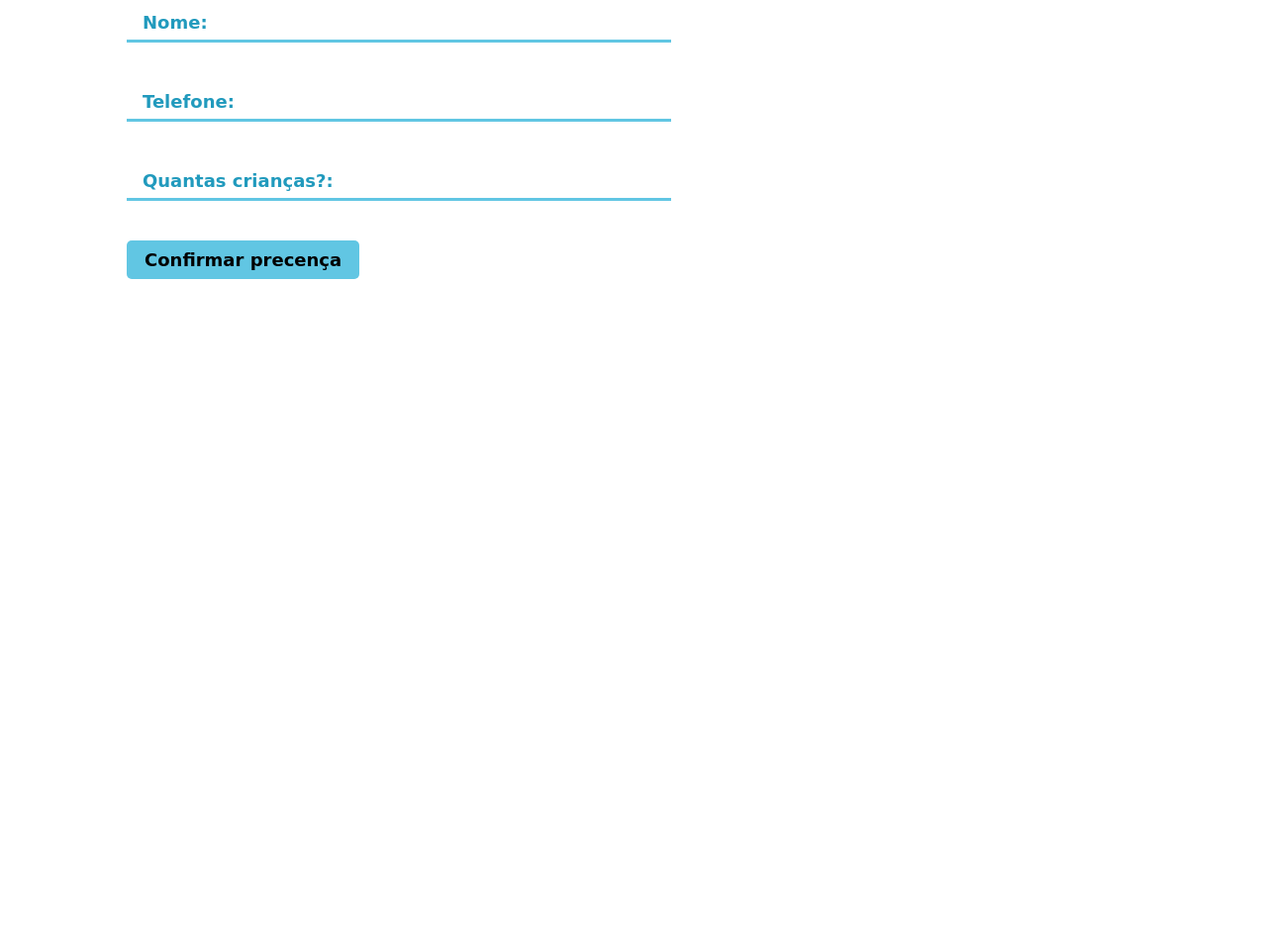
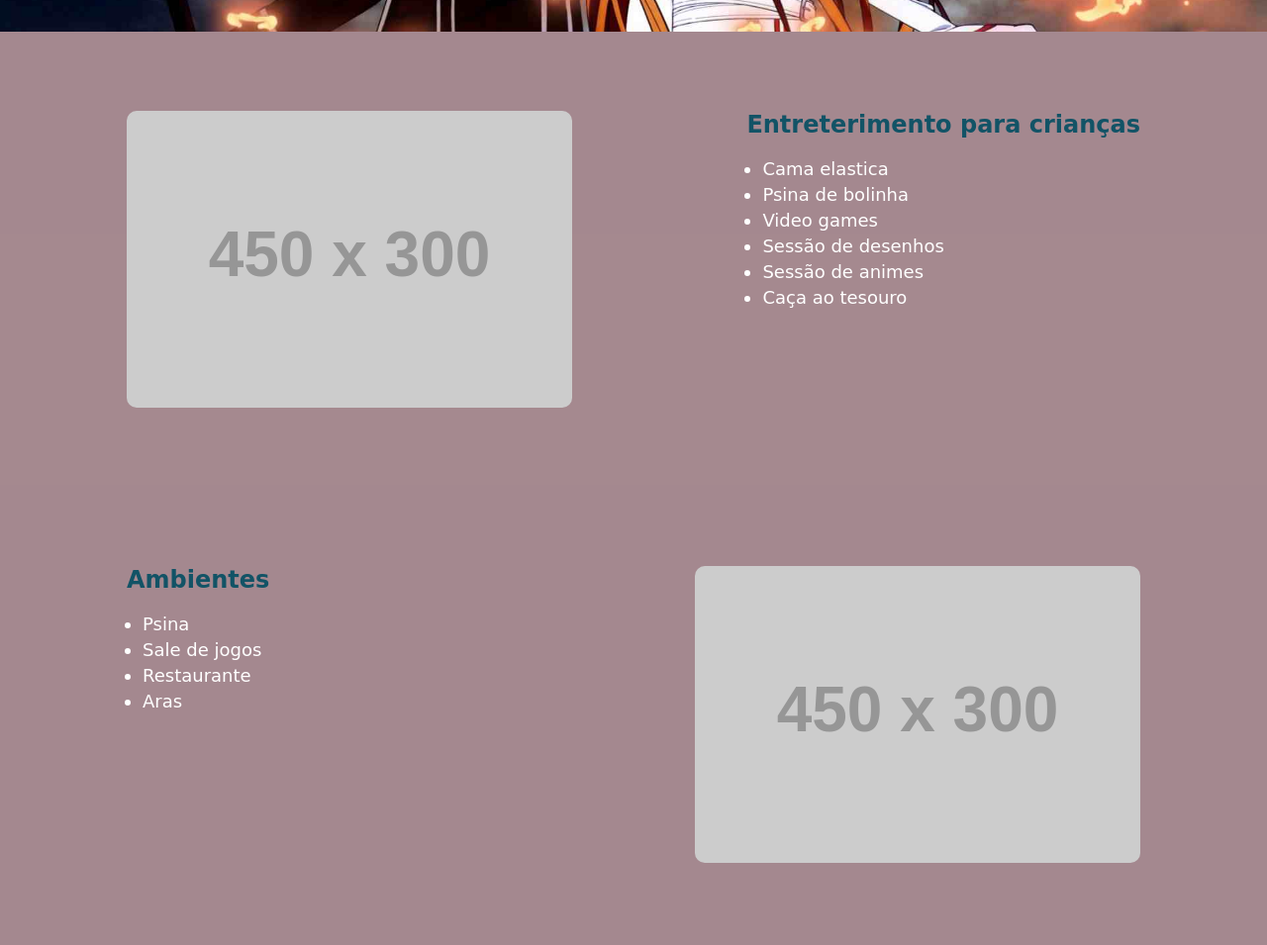
Before and after one commit to erickcred/exercicio_aniversario, a website built with Parcel: page src/index.html in a window 1280 px wide. Shown: the part 527-1482 px from the top of the page at 99% size. Before the commit the page ends 905 px from the top, so only its background shows below. Built offline with nearby package versions, Linux system fonts and the light colour scheme; placeholder pictures from the web are drawn by us; a web font is replaced by a local one.

Commit message:
Criando sessões e animações

```diff
--- a/src/index.html
+++ b/src/index.html
@@ -5,6 +5,9 @@
     <meta http-equiv="X-UA-Compatible" content="IE=edge">
     <meta name="viewport" content="width=device-width, initial-scale=1.0">
     <title>Birthday Project</title>
+
+    <!-- AOS Animations -->
+    <link rel="stylesheet" href="https://unpkg.com/aos@next/dist/aos.css" />
 
     <link rel="stylesheet" href="./styles/main.scss">
 </head>
@@ -25,11 +28,50 @@
         </div>
     </header>
 
+    <section calss="diversao">
+        <div class="container">
+            <div data-aos="zoom-in-up" data-aos-duration="1500">
+                <div class="diversao__conteudo">
+                    <img class="diversao__conteudo__imagem" src="https://via.placeholder.com/450x300" alt="">
+                    <div>
+                        <h2>Entreterimento para crianças</h2>
+                        <ul class="diversao__conteudo__list">
+                            <li class="diversao__conteudo__list__item">Cama elastica</li>
+                            <li class="diversao__conteudo__list__item">Psina de bolinha</li>
+                            <li class="diversao__conteudo__list__item">Video games</li>
+                            <li class="diversao__conteudo__list__item">Sessão de desenhos</li>
+                            <li class="diversao__conteudo__list__item">Sessão de animes</li>
+                            <li class="diversao__conteudo__list__item">Caça ao tesouro</li>
+                        </ul>
+                    </div>
+                </div>
+            </div>
+        </div>
+    </section>
+    <section class="diversao">
+        <div class="container">
+            <div data-aos="zoom-in-up" data-aos-duration="1500">
+                <div class="diversao__conteudo diversao__conteudo--image-left">
+                    <img class="diversao__conteudo__imagem" src="https://via.placeholder.com/450x300" alt="">
+                    <div>
+                        <h2>Ambientes</h2>
+                        <ul class="diversao__conteudo__list">
+                            <li class="diversao__conteudo__list__item">Psina</li>
+                            <li class="diversao__conteudo__list__item">Sale de jogos</li>
+                            <li class="diversao__conteudo__list__item">Restaurante</li>
+                            <li class="diversao__conteudo__list__item">Aras</li>
+                        </ul>
+                    </div>
+                </div>
+            </div>
+        </div>
+    </section>
+
 
     <section id="cadastro">
         <div class="container">
 
-            <form class="form" action="" method="post">
+            <form class="form" action="" method="post"  data-aos="fade-right" data-aos-duration="1800">
 
                 <div class="form__cadastro">
                     <label for="nome">Nome: </label>
@@ -53,7 +95,8 @@
 
 
     <script src="https://code.jquery.com/jquery-3.6.3.min.js" integrity="sha256-pvPw+upLPUjgMXY0G+8O0xUf+/Im1MZjXxxgOcBQBXU=" crossorigin="anonymous"></script>
-
+    <!-- AOS Animations -->
+    <script src="https://unpkg.com/aos@next/dist/aos.js"></script>
     <script src="./scripts/main.js"></script>
 </body>
 </html>
--- a/src/scripts/main.js
+++ b/src/scripts/main.js
@@ -1,3 +1,5 @@
+AOS.init();
+
 $(document).ready(function() {
     const dataEvento = new Date("Jul 05, 2023 09:00:00");
     const timeStampEvento = dataEvento.getTime();
--- /dev/null
+++ b/src/styles/_diversao.scss
@@ -0,0 +1,35 @@
+@use "variaveis";
+
+.diversao {
+
+    &__conteudo {
+        display: flex;
+        justify-content: space-between;
+        gap: 20px;
+        flex-direction: row;
+
+        &__imagem {
+            border-radius: 10px;
+        }
+
+        h2 {
+            color: darken(variaveis.$corBotaoPrincipal, 40);
+            margin-bottom: 20px;
+        }
+
+        &__list {
+            padding-left: 16px;
+
+            &__item {
+                font-size: 18px;
+                margin-bottom: 5px;
+            }
+
+        }
+
+        &--image-left {
+            flex-direction: row-reverse;
+        }
+    }
+
+}
--- a/src/styles/_hero.scss
+++ b/src/styles/_hero.scss
@@ -4,7 +4,7 @@
     background-image: url(../images/header_bg.jpg);
     background-repeat: no-repeat;
     background-size: cover;
-    padding: 70px 0 100px 0;
+    padding: 220px 0 100px 0;
     text-align: center;
 
     min-height: 450px;
--- a/src/styles/components/_button.scss
+++ b/src/styles/components/_button.scss
@@ -2,7 +2,7 @@
 
 .button {
     background-color: transparent;
-    color: variaveis.$corTextoSecundario;
+    color: darken(variaveis.$corBotaoPrincipal, 40);
     cursor: pointer;
     border: none;
     border-radius: 5px;
--- a/src/styles/components/_form.scss
+++ b/src/styles/components/_form.scss
@@ -14,7 +14,7 @@
         position: relative;
 
         &__input, label {
-            color: darken(variaveis.$corBotaoPrincipal, 20);
+            color: lighten(variaveis.$corBotaoPrincipal, 30);
             font-size: 18px;
             display: block;
             font-weight: bold;
@@ -28,6 +28,7 @@
         }
 
         &__input {
+            background-color: transparent;
             border: none;
             border-bottom: 3px solid;
             border-color: variaveis.$corBotaoPrincipal;
@@ -37,7 +38,7 @@
             &:focus {
                 border-bottom: 3px solid;
                 border-color: variaveis.$corBotaoPrincipal;
-                outline-color: transparent;
+                outline: transparent;
             }
 
         }
--- a/src/styles/main.scss
+++ b/src/styles/main.scss
@@ -2,6 +2,7 @@
 @use "hero";
 @use "components/button";
 @use "components/form";
+@use "diversao";
 
 * {
     box-sizing: border-box;
@@ -18,5 +19,6 @@
 }
 
 section {
+    background-color: rgba(#4B1320, .5);
     padding: 80px 0;
 }
```
